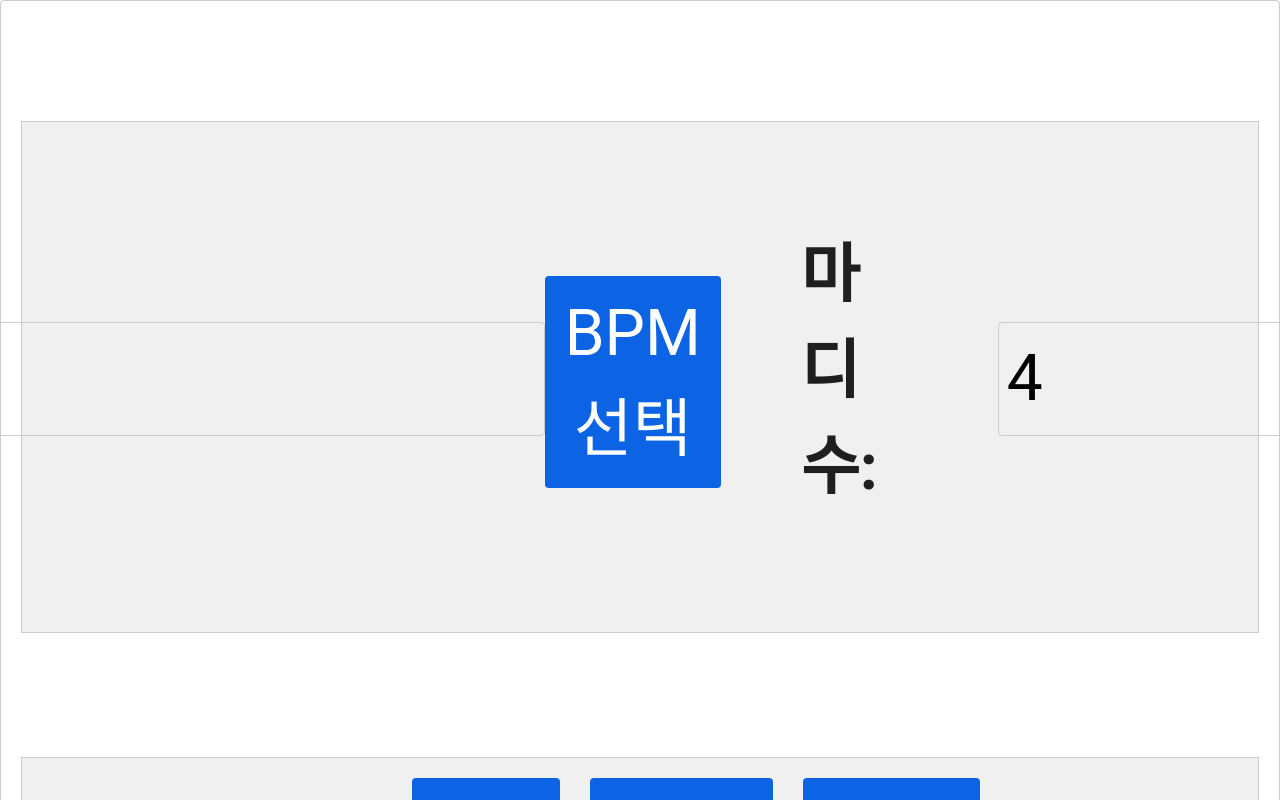
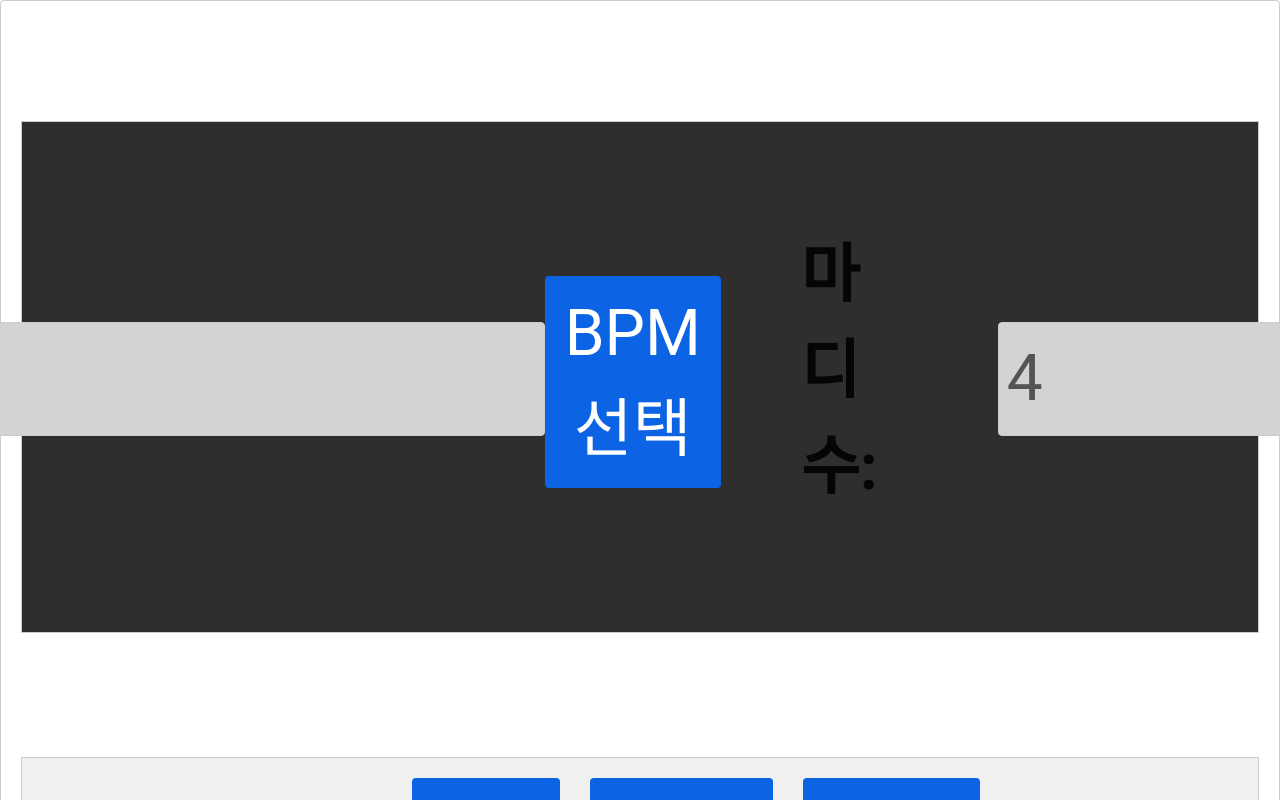
Before and after one commit to sh5080/BackTrack, a Vue app: page / in a window 1280 px wide. Shown: the top 800 px of the page. Built offline with nearby package versions, Linux system fonts and the light colour scheme.

Commit message:
feat: 입력칸 선택지에 따라 블록, 색으로 구분

```diff
--- a/src/components/BacktrackGenerator.vue
+++ b/src/components/BacktrackGenerator.vue
@@ -6,7 +6,7 @@
           <div
             class="input-group"
             style="
-              background-color: #f0f0f0;
+              background-color: #302d2d;
               border: 1px solid #ccc;
               font-size: 400%;
             "
@@ -21,6 +21,10 @@
                     class="input-field"
                     v-model.number="bpm"
                     type="number"
+                    :disabled="!bpmDirectInput"
+                    :style="{
+                      backgroundColor: bpmDirectInput ? 'white' : 'lightgray',
+                    }"
                   />
                 </div>
               </div>
@@ -42,7 +46,7 @@
                   >
                     {{ bpm }}
                   </li>
-                  <li @click="selectMeasureDirectInput">직접입력</li>
+                  <li @click="selectBpmDirectInput">직접입력</li>
                 </ul>
               </div>
             </div>
@@ -56,6 +60,12 @@
                     class="input-field"
                     v-model.number="measure"
                     type="number"
+                    :disabled="!measureDirectInput"
+                    :style="{
+                      backgroundColor: measureDirectInput
+                        ? 'white'
+                        : 'lightgray',
+                    }"
                   />
                 </div>
               </div>
@@ -307,13 +317,13 @@ export default {
       this.measureDirectInput = true;
       this.selectedMeasure = "";
       this.measureDropdownOpen = false;
-      this.measureDirectInput = false;
+      // this.measureDirectInput = false;
     },
     selectBpmDirectInput() {
       this.bpmDirectInput = true;
       this.selectedBpm = "";
-      this.BpmDropdownOpen = false;
-      this.bpmDirectInput = false;
+      this.bpmDropdownOpen = false;
+      // this.bpmDirectInput = false;
     },
     selectMeasure(measure) {
       if (this.measureDirectInput) {
@@ -359,6 +369,7 @@ export default {
     resetSelections() {
       this.selectedKey = "";
       this.selectedExtend = "";
+      this.selectedBpm = "";
       this.selectedMeasure = "";
       this.selectedChords = [];
     },
```
